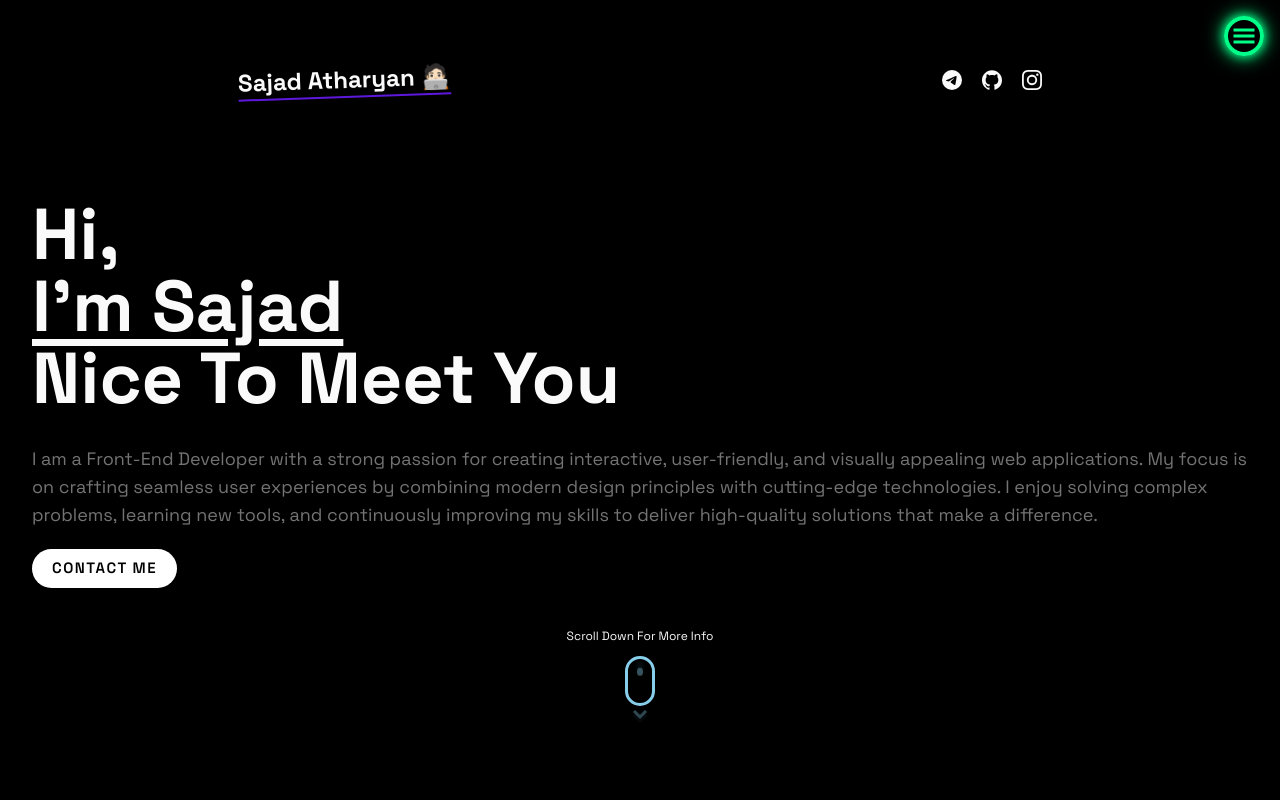
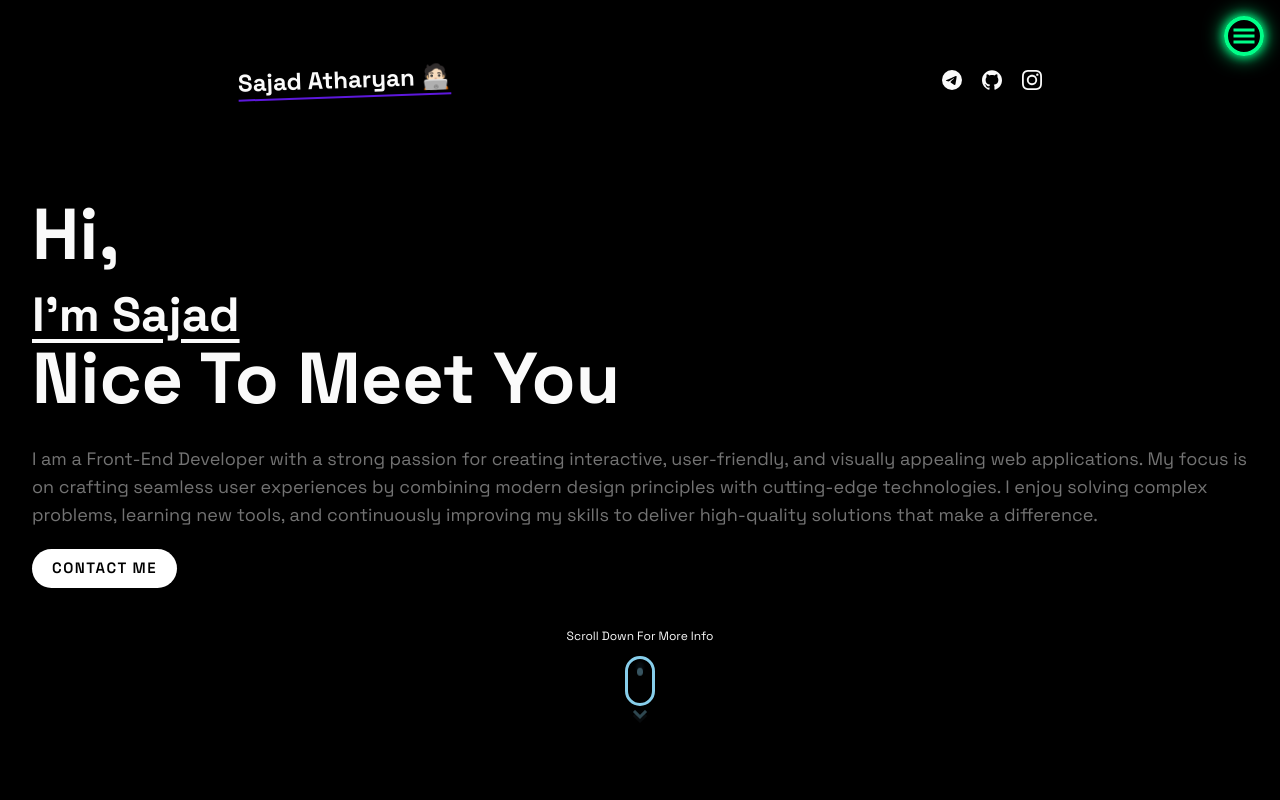
Before and after one commit to Sajadath/nextportfolio, a Next.js app: page / in a window 1280 px wide. Shown: the top 800 px of the page. Built offline with nearby package versions, Linux system fonts and the light colour scheme.

Commit message:
cursor fix

```diff
--- a/app/(home)/components/HeroSection.tsx
+++ b/app/(home)/components/HeroSection.tsx
@@ -6,7 +6,7 @@ export default function HeroSection() {
       <div className="relative px-8">
         <h1 className="text-4xl font-bold lg:text-7xl">
           Hi, <br />
-          <span className="underline underline-offset-8">
+          <span className="text-5xl underline underline-offset-8">
             I&apos;m Sajad
             <br />
           </span>
--- a/app/globals.css
+++ b/app/globals.css
@@ -304,7 +304,6 @@ html {
     border-radius: 50px;
     box-sizing: border-box;
     margin-bottom: 16px;
-    cursor: pointer;
   }
 
   .scrolldown::before {
```
